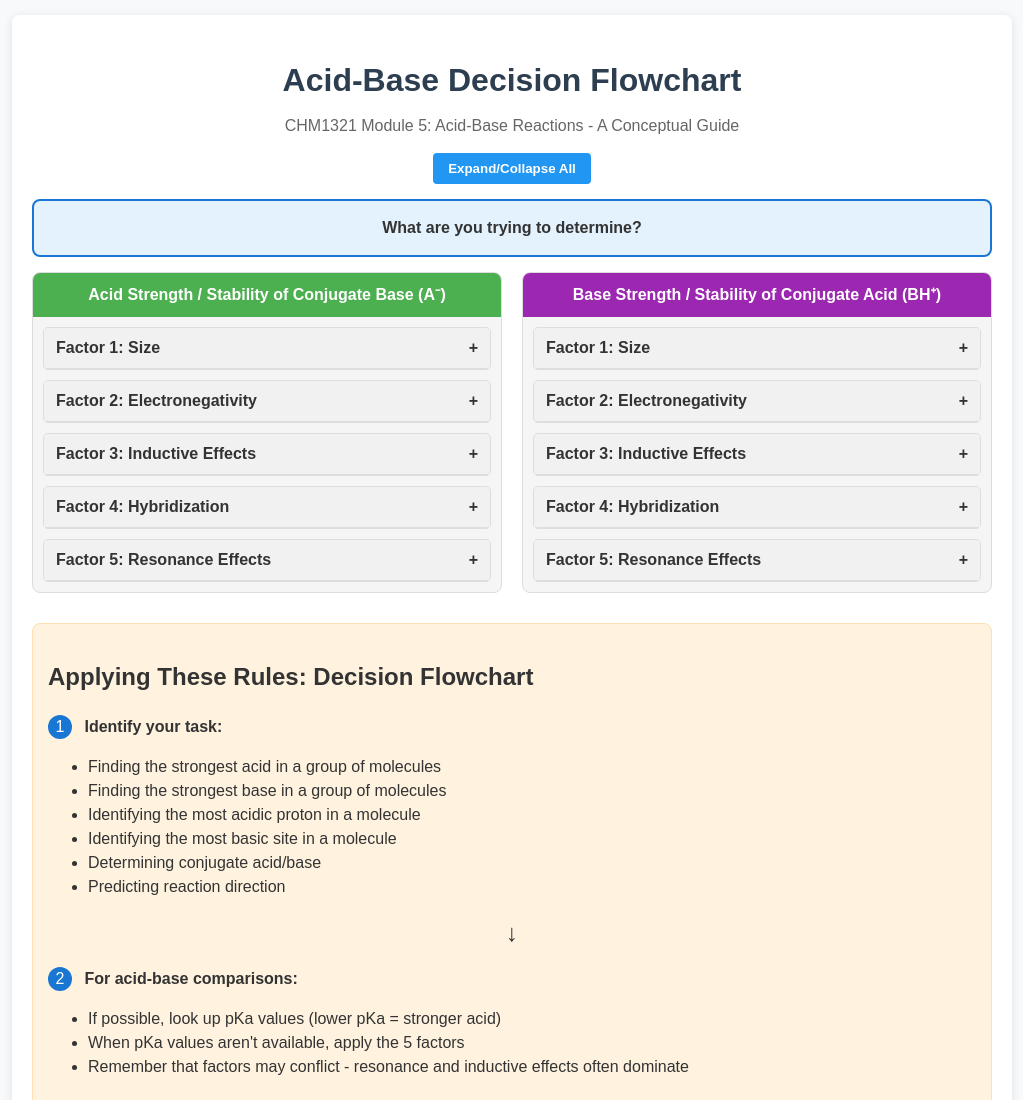
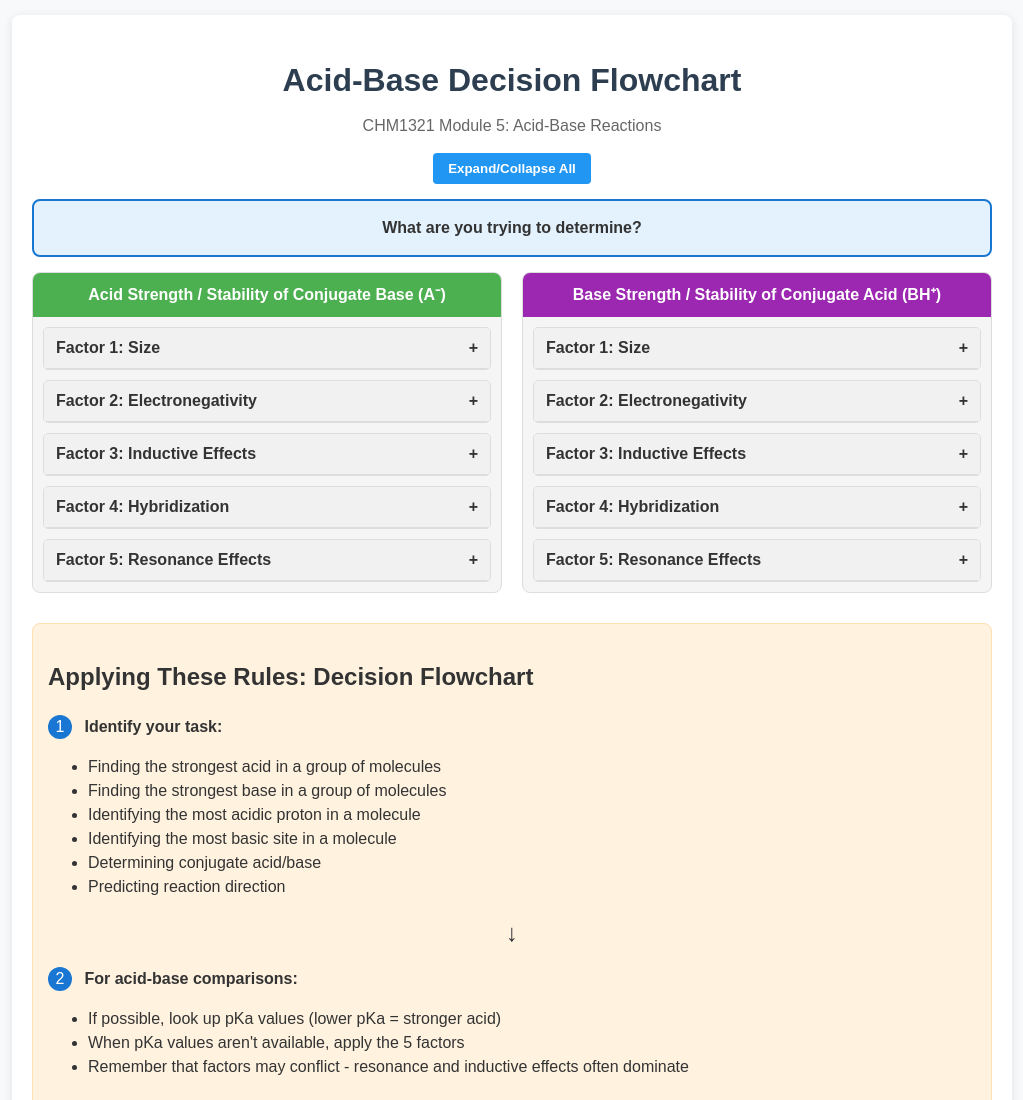
Before and after one commit to ZaneKhartabill/Module_5_Acids_Bases, a plain HTML site: page index.html in a window 1280 px wide. Shown: the top 1100 px of the page, without its empty margins (128-1151 px from the left). Drawn offline with Linux system fonts and the light colour scheme.

Commit message:
Update index.html

```diff
--- a/index.html
+++ b/index.html
@@ -163,7 +163,7 @@
 <body>
     <div class="flowchart-container">
         <h1>Acid-Base Decision Flowchart</h1>
-        <p style="text-align: center; color: #666; margin-top: -10px; margin-bottom: 15px;">CHM1321 Module 5: Acid-Base Reactions - A Conceptual Guide</p>
+        <p style="text-align: center; color: #666; margin-top: -10px; margin-bottom: 15px;">CHM1321 Module 5: Acid-Base Reactions</p>
         <button class="toggle-all" onclick="toggleAllFactors()">Expand/Collapse All</button>
 
         <div class="decision-box">
```
